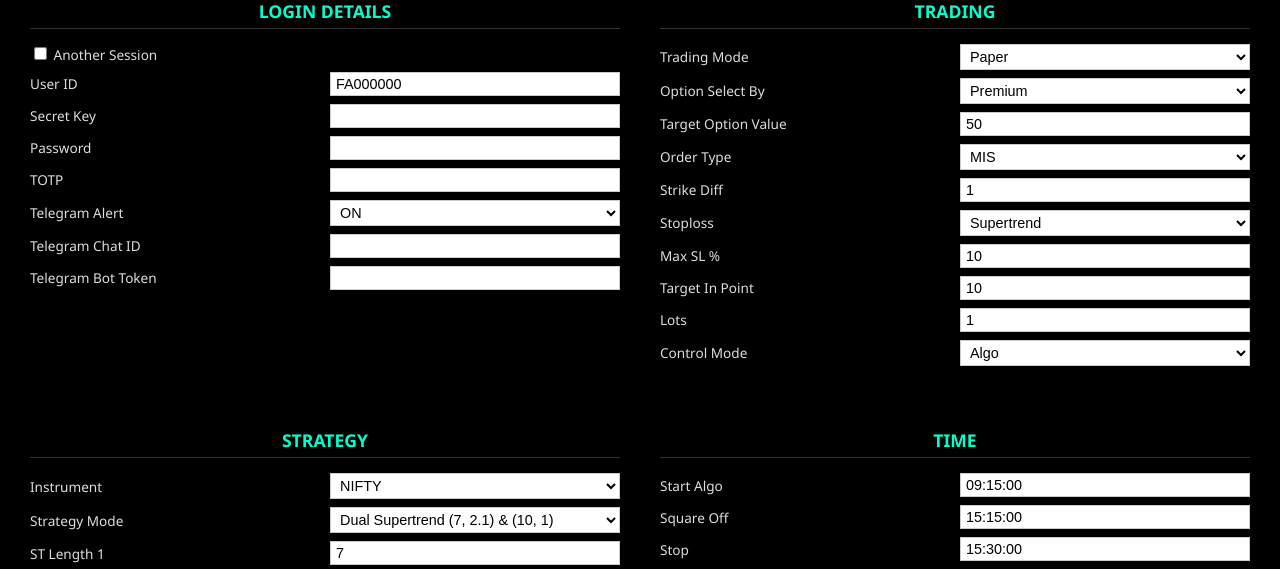
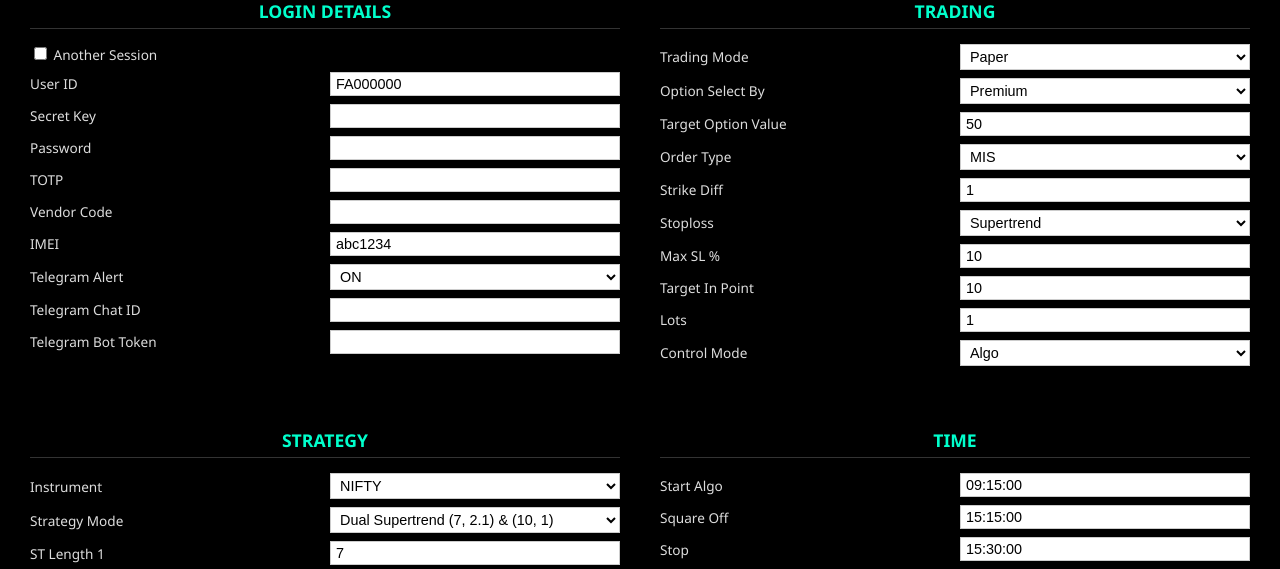
Before and after one commit to krinacool/algotesting, a Flask app: page / in a window 1280 px wide. Shown: the part 163-732 px from the top of the page. Run offline with Flask 3, Linux system fonts and the light colour scheme; some libraries are stand-ins or nearby versions.

Commit message:
Resolve Shoonya API Login Error: Invalid Vendor Code
- Added 'Vendor Code' and 'IMEI' fields to the Login Details section of the dashboard.
- Updated the backend configuration and front-end save logic to handle these specific credentials.
- This allows users to provide their unique vendor codes, resolving authentication failures.
- Verified frontend layout and functionality.
- Cleaned up repository artifacts.

Co-authored-by: krinacool <108570507+krinacool@users.noreply.github.com>

```diff
--- a/templates/index.html
+++ b/templates/index.html
@@ -47,6 +47,8 @@
             <div class="field"><label>Secret Key</label><input type="text" id="api_key"></div>
             <div class="field"><label>Password</label><input type="password" id="password"></div>
             <div class="field"><label>TOTP</label><input type="text" id="totp_secret"></div>
+            <div class="field"><label>Vendor Code</label><input type="text" id="vendor_code"></div>
+            <div class="field"><label>IMEI</label><input type="text" id="imei" value="abc1234"></div>
             <div class="field">
                 <label>Telegram Alert</label>
                 <select id="telegram_alert"><option>ON</option><option>OFF</option></select>
@@ -273,7 +275,9 @@
                 control_mode: document.getElementById('control_mode').value,
                 password: document.getElementById('password').value,
                 totp_secret: document.getElementById('totp_secret').value,
-                api_key: document.getElementById('api_key').value
+                api_key: document.getElementById('api_key').value,
+                vendor_code: document.getElementById('vendor_code').value,
+                imei: document.getElementById('imei').value
             };
             fetch('/save_config', {
                 method: 'POST',
```
